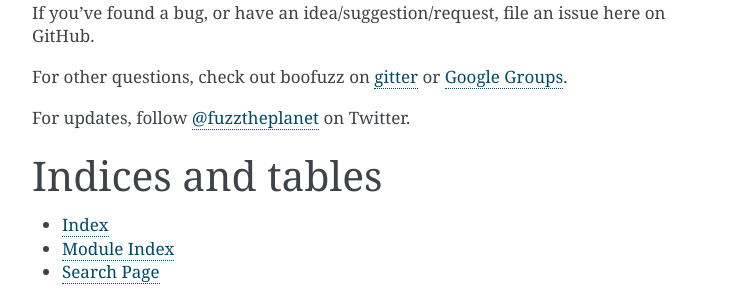
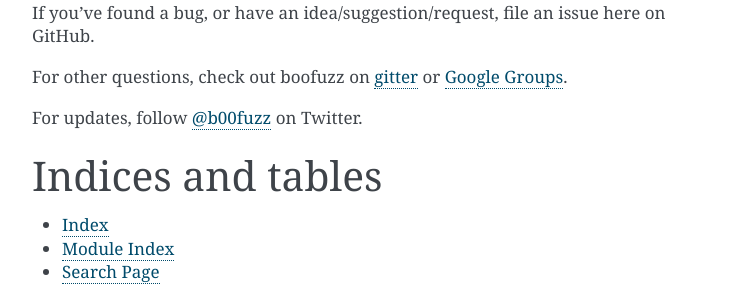
Before and after one commit to jtpereyda/boofuzz, a Sphinx documentation site: the page built from docs/index.rst, in a window 1280 px wide and 900 px high, scrolled down 2878 px. Shown: the part 537-837 px from the top of the window, without its empty margins (388-1141 px from the left). Built offline with Sphinx 7.4.7, drawn with Linux system fonts in a browser that asks for light colours; pages that are not in the unit, such as notebooks, are missing from menus; some of the changed lines change nothing that is shown.

Commit message:
Update doc links and add sphinx linkcheck to tox

```diff
--- a/docs/index.rst
+++ b/docs/index.rst
@@ -4,15 +4,15 @@
 .. image:: https://travis-ci.org/jtpereyda/boofuzz.svg?branch=master
     :target: https://travis-ci.org/jtpereyda/boofuzz
 .. image:: https://readthedocs.org/projects/boofuzz/badge/?version=latest
-    :target: http://boofuzz.readthedocs.io/en/latest/?badge=latest
+    :target: https://boofuzz.readthedocs.io/en/latest/?badge=latest
     :alt: Documentation Status
 .. image:: https://img.shields.io/pypi/v/boofuzz.svg
-    :target: https://pypi.python.org/pypi/boofuzz
+    :target: https://pypi.org/project/boofuzz/
 .. image:: https://badges.gitter.im/jtpereyda/boofuzz.svg
     :alt: Join the chat at https://gitter.im/jtpereyda/boofuzz
-    :target: https://gitter.im/jtpereyda/boofuzz?utm_source=badge&utm_medium=badge&utm_campaign=pr-badge&utm_content=badge
+    :target: https://gitter.im/jtpereyda/boofuzz
 .. image:: https://img.shields.io/badge/code%20style-black-000000.svg
-    :target: https://github.com/python/black
+    :target: https://github.com/psf/black
 
 Boofuzz is a fork of and the successor to the venerable `Sulley`_ fuzzing
 framework. Besides numerous bug fixes, boofuzz aims for extensibility.
@@ -124,12 +124,12 @@
 
 For other questions, check out boofuzz on `gitter`_ or `Google Groups`_.
 
-For updates, follow `@fuzztheplanet`_ on Twitter.
+For updates, follow `@b00fuzz`_ on Twitter.
 
 .. _Sulley: https://github.com/OpenRCE/sulley
 .. _Google Groups: https://groups.google.com/d/forum/boofuzz
 .. _gitter: https://gitter.im/jtpereyda/boofuzz
-.. _@fuzztheplanet: https://twitter.com/fuzztheplanet
+.. _@b00fuzz: https://twitter.com/b00fuzz
 .. _boofuzz-ftp: https://github.com/jtpereyda/boofuzz-ftp
 .. _boofuzz-http: https://github.com/jtpereyda/boofuzz-http
 
```
Also changed, not shown: 1 other file.
